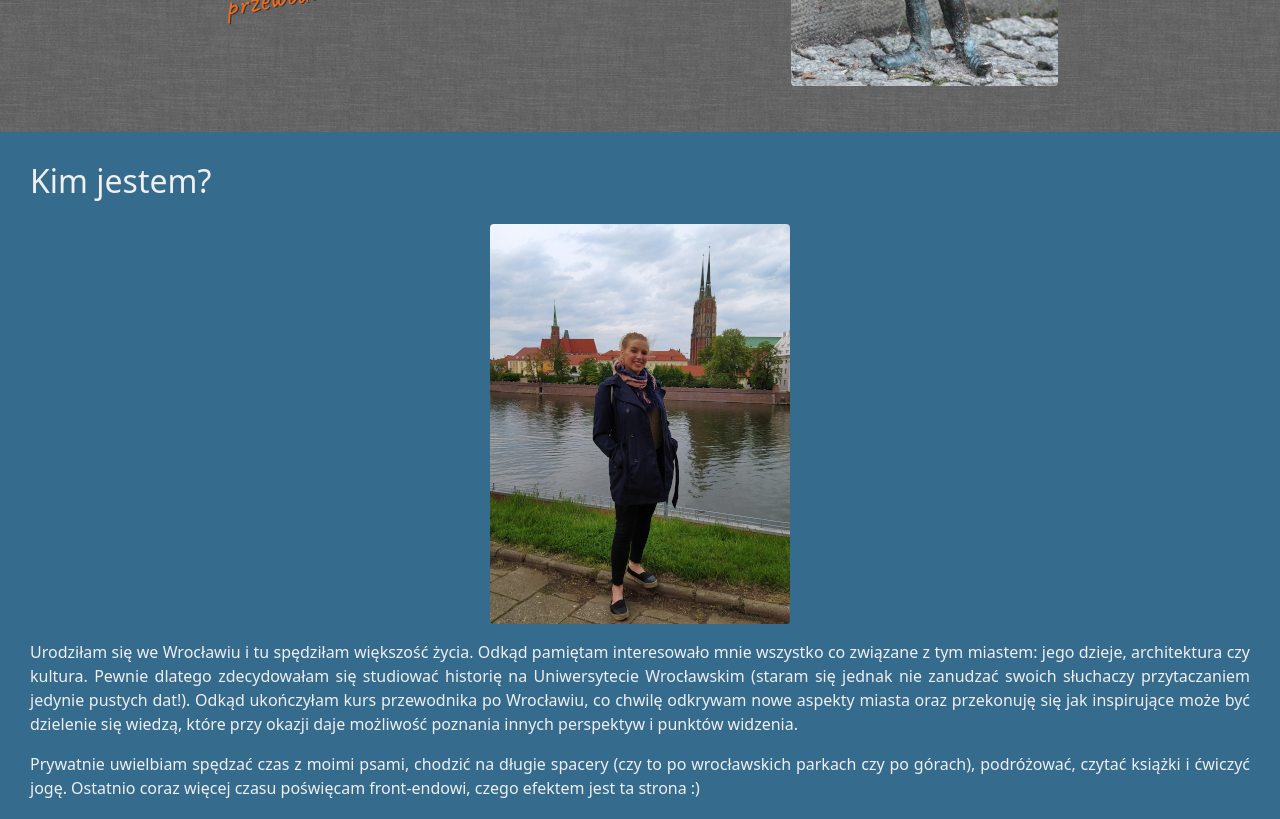
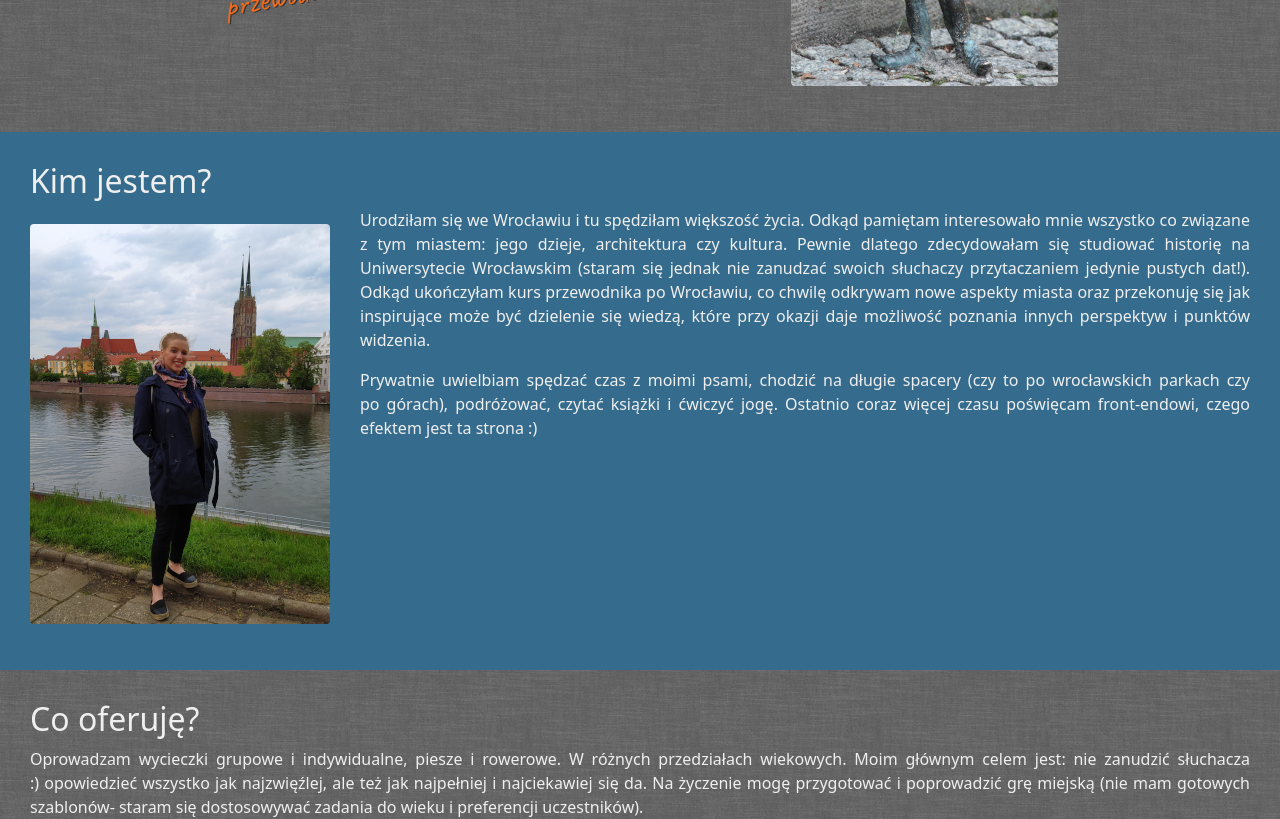
Before and after one commit to agapoli89/WroGuide-update, a React (Create React App) app: page / in a window 1280 px wide. Shown: the part 440-1259 px from the top of the page. Built offline with nearby package versions, Linux system fonts and the light colour scheme.

Commit message:
Text floats image in the bigger screens

```diff
--- a/src/Components/Content/AboutMe/AboutMe.jsx
+++ b/src/Components/Content/AboutMe/AboutMe.jsx
@@ -6,7 +6,7 @@ const AboutMe = () => {
     return (
         <section className="section about-me">
             <h2>Kim jestem?</h2>
-            <img src={aboutMeImage} alt="ja" className="float-lg-left img-fluid mr-lg-3 my-3 rounded about-me__image"></img>
+            <img src={aboutMeImage} alt="ja" className="my-3 rounded about-me__image"></img>
             <p>
                 Urodziłam się we Wrocławiu i&nbsp;tu spędziłam większość życia. Odkąd pamiętam interesowało mnie wszystko co związane z&nbsp;tym miastem: jego dzieje, architektura czy kultura. Pewnie dlatego zdecydowałam się studiować historię na Uniwersytecie Wrocławskim (staram się jednak nie zanudzać swoich słuchaczy przytaczaniem jedynie pustych dat!). Odkąd ukończyłam kurs przewodnika po Wrocławiu, co chwilę odkrywam nowe aspekty miasta oraz przekonuję się jak inspirujące może być dzielenie się wiedzą, które przy okazji daje możliwość poznania innych perspektyw i&nbsp;punktów widzenia.
             </p>
--- a/src/Components/Content/AboutMe/AboutMe.scss
+++ b/src/Components/Content/AboutMe/AboutMe.scss
@@ -1,4 +1,5 @@
 @import '../../../styles/colors.scss';
+@import '../../../styles/breakpoints.scss';
 
 .about-me {
     background-color: $section-background-color;
@@ -9,4 +10,17 @@
     &__image {
         align-self: center;
     }
+
+    @media (min-width: $layout-breakpoint-medium) {
+        display: block;
+        position: relative;
+        overflow: hidden;
+
+        &__image {
+            float: left;
+            max-width: 100%;
+            height: auto;
+            margin-right: 30px;
+        }
+    }
 }
```
